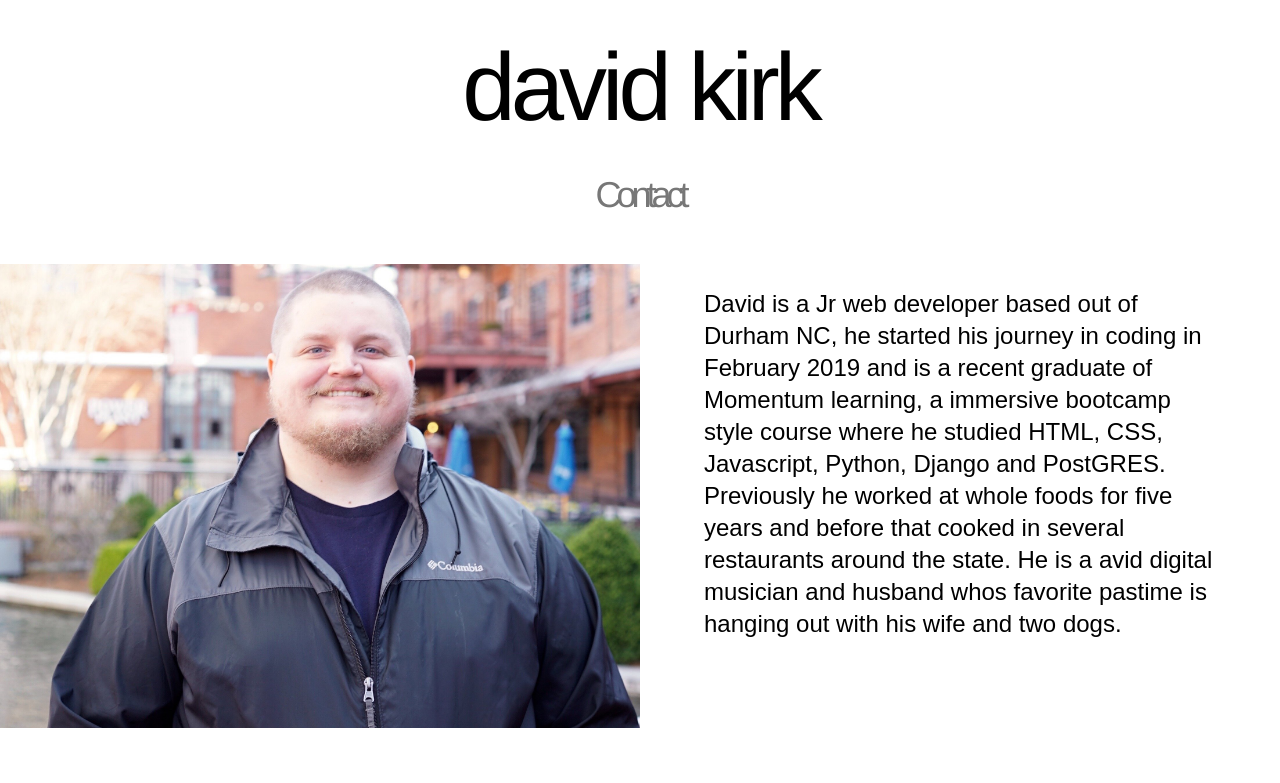
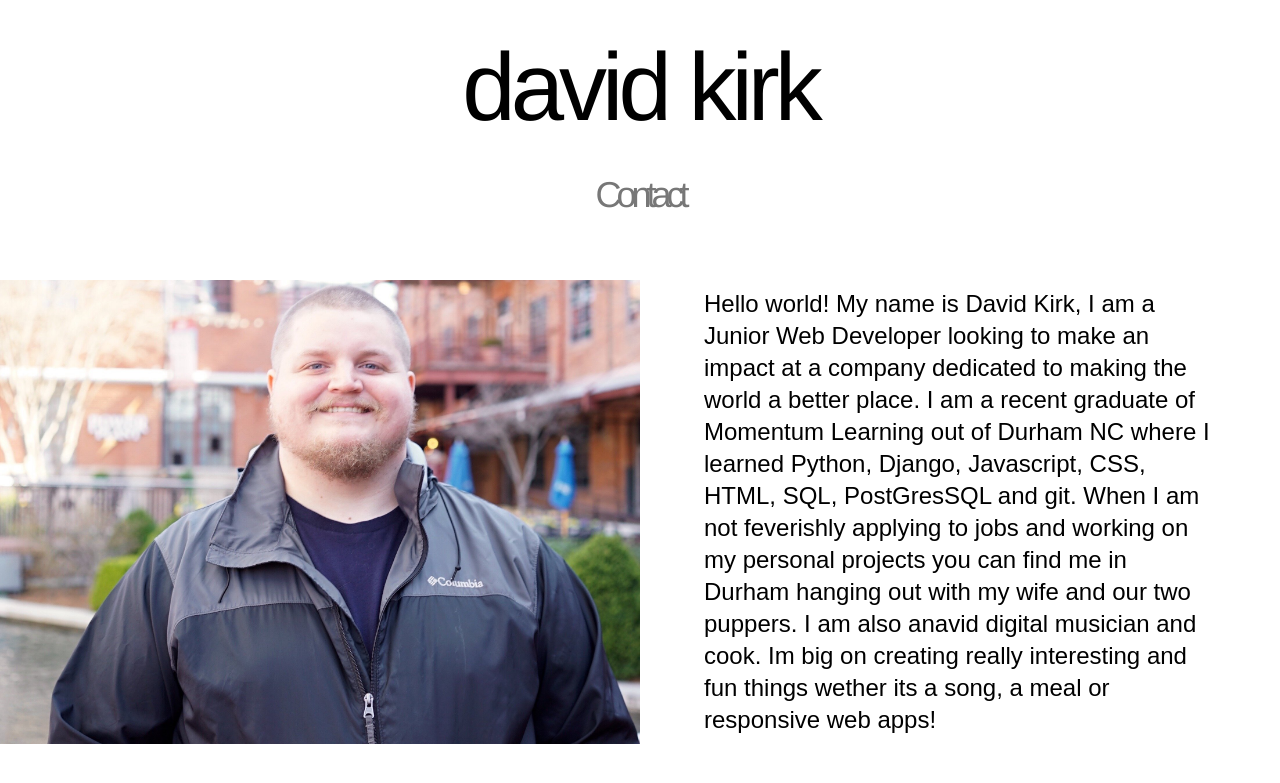
Before and after one commit to davidiskirk/portfolio, a Django app: page / in a window 1280 px wide. Shown: the top 783 px of the page. Run offline with Django 3.2, Linux system fonts and the light colour scheme; some libraries are stand-ins or nearby versions.

Commit message:
connected custom domain to heroku and updated bio

```diff
--- a/core/templates/base.html
+++ b/core/templates/base.html
@@ -1,16 +1,18 @@
 {% load staticfiles %}
 <!DOCTYPE html>
 <html lang="en">
+
 <head>
   <meta charset="UTF-8">
   <meta name="viewport" content="width=device-width, initial-scale=1.0">
   <meta http-equiv="X-UA-Compatible" content="ie=edge">
   <link rel="stylesheet" href="{% static '/css/styles.css' %}">
-    <link rel="stylesheet" href="https://unpkg.com/tachyons@4.10.0/css/tachyons.min.css"/>
+  <link rel="stylesheet" href="https://unpkg.com/tachyons@4.10.0/css/tachyons.min.css" />
   <script src="{% static 'build/bundle.js' %}"></script>
 
   <title>Document</title>
 </head>
+
 <body>
   <nav class="pa3 pa4-ns main">
     <a class="link dim black  f1 f-headline-ns tc db mb3 mb4-ns" href="#" title="Home">david kirk</a>
@@ -20,8 +22,16 @@
   </nav>
   <div class="bio-box">
     <img src="{% static '/img/David Kirk Headshot (Cohort 4).jpg' %}" class="picture" />
-              <p class="bio-answer pr5 pl5">David is a Jr web developer based out of Durham NC, he started his journey in coding in February 2019 and is a recent graduate of Momentum learning, a immersive bootcamp style course where he studied HTML, CSS, Javascript, Python, Django and PostGRES. Previously he worked at whole foods for five years and before that cooked in several restaurants around the state. He is a avid digital musician and husband whos favorite pastime is hanging out with his wife and two dogs. </p>
+    <p class="bio-answer pr5 pl5">Hello world! My name is David Kirk, I am a Junior Web Developer looking to make an
+      impact at a company dedicated to making the world a better place. I am a recent graduate of Momentum Learning out
+      of Durham NC where I learned Python, Django, Javascript, CSS, HTML, SQL, PostGresSQL and git. When I am not
+      feverishly applying to jobs and working on my personal projects you can find me in Durham hanging out with my wife
+      and our two puppers. I am also anavid digital musician and cook. Im big on creating really interesting and fun
+      things wether its a song, a meal or responsive web apps! </p>
   </div>
 
+
+
 </body>
+
 </html>
```
Lines whose indentation alone changed are shown as unchanged.
